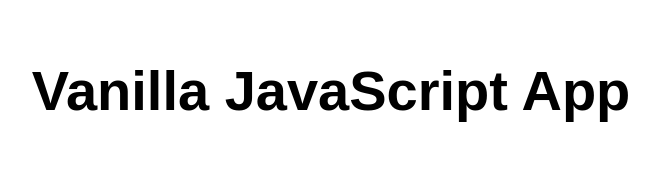
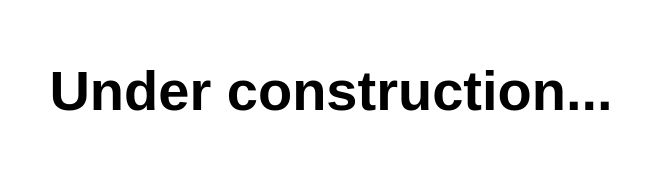
Before and after one commit to msdevpt/glowing-telegram, a plain HTML site: page src/index.html in a window 1280 px wide. Shown: the whole page, without its empty margins (309-968 px from the left). Drawn offline with Linux system fonts and the light colour scheme.

Commit message:
change text

```diff
--- a/src/index.html
+++ b/src/index.html
@@ -10,7 +10,7 @@
 
 <body>
   <main>
-    <h1>Vanilla JavaScript App</h1>
+    <h1>Under construction...</h1>
   </main>
 </body>
 
```
